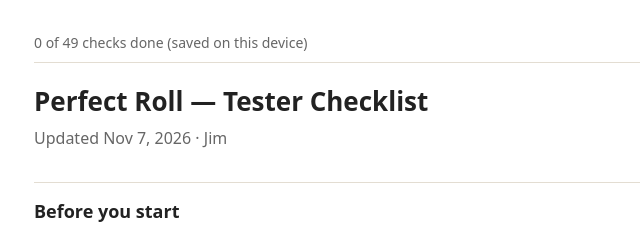
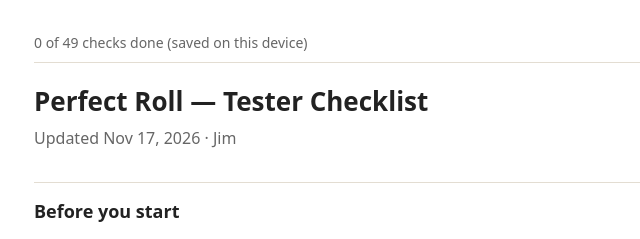
Before and after one commit to jlyle/D2r-gear, a plain HTML site: page testing.html in a window 1280 px wide. Shown: the top 239 px of the page, 246-886 px from the left. Drawn offline with Linux system fonts and the light colour scheme.

Commit message:
Update tester checklist date
Co-Authored-By: Claude Opus 5.5 <noreply@anthropic.com>
Claude-Session: https://claude.ai/code/session_019fFyhW3eRZxddDWWpPUm2X

```diff
--- a/testing.html
+++ b/testing.html
@@ -26,7 +26,7 @@
 <main>
 <div class="progress"><span id="prog"></span><button type="button" id="reset">Clear ticks</button></div>
 <h1>Perfect Roll — Tester Checklist</h1>
-<p>Updated Nov 7, 2026 · Jim</p>
+<p>Updated Nov 17, 2026 · Jim</p>
 <h2>Before you start</h2>
 <p>Perfect Roll is a Diablo II: Resurrected gear tracker for Android. It keeps your characters, their gear and a shared stash, and suggests upgrades for your build. This is the closed test on Google Play, starting with version 1.5.0. Please work through the checks below and tell me anything that breaks, looks wrong or confuses you.</p>
 <p><b>Please stay in the test for at least 14 days.</b> Google only lets me publish the app once at least 12 testers have stayed opted in for 14 days in a row, and it checks that the app is actually being used. Open it a few times a week, even briefly. Leaving the test and rejoining restarts your 14 days.</p>
```
